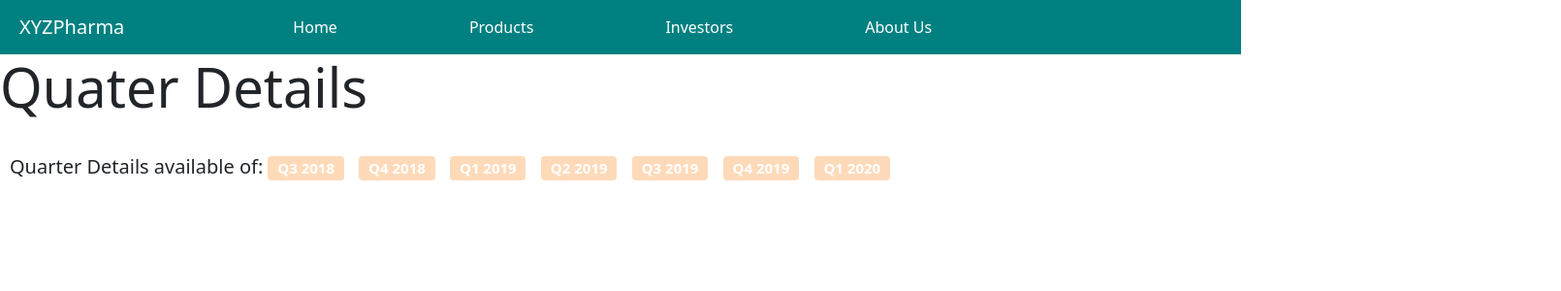
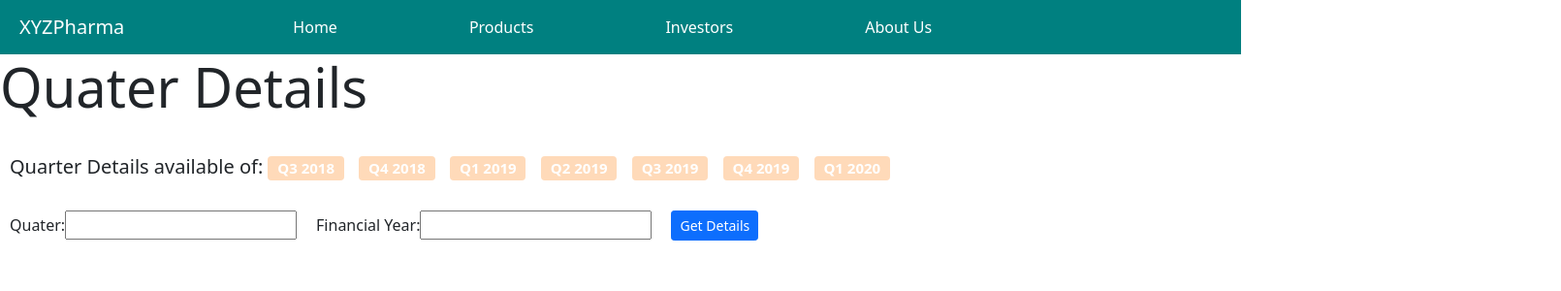
Before and after one commit to abfeb8/pharma, an Angular app: page /investors in a window 1280 px wide. Shown: the top 300 px of the page at 97% size, 1610 px wide, since content can reach past the window. Built offline with nearby package versions, Linux system fonts and the light colour scheme.

Commit message:
investor page setup

```diff
--- a/src/app/investors/checkcasing.pipe.ts
+++ b/src/app/investors/checkcasing.pipe.ts
@@ -5,10 +5,11 @@ import { Pipe, PipeTransform } from '@angular/core';
 })
 export class CheckcasingPipe implements PipeTransform {
 
-  transform(value:string, args?: any): any {
+  transform(value: string, args?: string[]): string {
 
     //convert quater to uppercase and then combine the quater and year entered
-    return
+    return value.toUpperCase()+args;
+
 
   }
 
--- a/src/app/investors/investors.component.css
+++ b/src/app/investors/investors.component.css
@@ -18,6 +18,10 @@ form{
     width: 1600px;
     margin-left: 10px;
     padding-top:20px;
+    display: flex;
+}
+form>div{
+    margin-right:20px;
 }
 .qd{
     font-size: 20px;
--- a/src/app/investors/investors.component.html
+++ b/src/app/investors/investors.component.html
@@ -15,11 +15,45 @@
             <span class="badge">Q1 2020</span>
         </div>
 
-        <!-- implement a reactive form that have two input fields and a button to collect the quater and financial year detail
-        <form>    </form> -->
+        <!-- implement a reactive form that have two input fields and a button to collect the quater and financial year detail -->
+        <form [formGroup]="quaterForm">
+            <div>
+                <label for="quater">Quater:</label>
+                <input type="text" name="quater" formControlName="quater">
+            </div>
+            <div>
+                <label for="fyear">Financial Year:</label>
+                <input type="text" name="fyear" formControlName="fyear">
+            </div>
+            <button class="btn btn-primary btn-sm" (click)="getQDetails()">Get Details</button>
+        </form>
 
     </div>
     <!-- implement a table to show the details of the quater selected if the quater detail is available -->
+    <div *ngIf="!showError && showTable">
+        <table class="table table-bordered">
+            <thead class="thead-dark">
+                <th>Quarter</th>
+                <th>Sales</th>
+                <th>Other Income</th>
+                <th>Goss Profit</th>
+                <th>Depreciation</th>
+                <th>Intrest</th>
+                <th>Tax</th>
+                <th>Net Profit</th>
+            </thead>
+            <tr>
+                <td>{{quaterDetails.quater}}</td>
+                <td>{{quaterDetails.result.sales}}</td>
+                <td>{{quaterDetails.result.otherIncome}}</td>
+                <td>{{quaterDetails.result.grossProfit}}</td>
+                <td>{{quaterDetails.result.Depreciation}}</td>
+                <td>{{quaterDetails.result.Interest}}</td>
+                <td>{{quaterDetails.result.Tax}}</td>
+                <td>{{quaterDetails.result.netProfit}}</td>
+            </tr>
+        </table>
+    </div>
     <div *ngIf="showError" class="error">
         <h4><span class="fas fa-cat"></span> {{errorMessage}}</h4>
     </div>
--- a/src/app/investors/investors.component.ts
+++ b/src/app/investors/investors.component.ts
@@ -2,7 +2,7 @@ import { Component, OnInit } from '@angular/core';
 import { FormBuilder, FormGroup, Validators } from '@angular/forms';
 import { Quarterinfo } from './Quarterinfo';
 import { InvestorsService } from './investors.service';
-import {CheckcasingPipe} from './checkcasing.pipe';
+import { CheckcasingPipe } from './checkcasing.pipe';
 @Component({
   selector: 'app-investors',
   templateUrl: './investors.component.html',
@@ -10,30 +10,47 @@ import {CheckcasingPipe} from './checkcasing.pipe';
 })
 export class InvestorsComponent implements OnInit {
   quaterForm!: FormGroup;
-  quaterDetails!:any;
+  quaterDetails!: Quarterinfo;
   showTable: boolean = false;
   selectedQDetails!: string;
-  errorMessage!: string;
+  errorMessage: string = "Only the above mention quater details are currently available";
   showError: boolean = false;
 
   //Inject the FormBuilder and investorsService, InvestorsService and CheckcasingPipe objects to the constructor
- constructor() { }
+  constructor(
+    private formBuilder: FormBuilder,
+    private investorService: InvestorsService,
+    checkCasePipe: CheckcasingPipe) { }
 
   ngOnInit() {
     //Initialize the variable quaterForm with a FormBuilder group method containing the below mentioned form control.
     //quater: required validation
     //fyear: required validation
- }//ngOninit
+    this.quaterForm = this.formBuilder.group({
+      quater: ["", Validators.required],
+      fyear: ["", Validators.required]
+    })
+  }
 
   //Implement getQDetails method that takes in value from input field and display the details of the quater asked for
   getQDetails() {
-
     //initialize selectedQDetails to the call of the customPipe transform method to convert quater in uppercase and then combine the quater and year entered
-
-             //code here
+    this.selectedQDetails = new CheckcasingPipe().
+      transform(this.quaterForm.value['quater'], this.quaterForm.value['fyear']);
 
     //implement the call to getQDetails() of investorsService that will filter the detail of the selected quater and financial year, if specified quater is not available show corresponding errorMessage
-
-             //code here
+    let check: boolean = false;
+    this.investorService.getQDetails().subscribe(quatersArray => quatersArray.forEach(quater => {
+      if (quater.quater === this.selectedQDetails) {
+        this.quaterDetails = <Quarterinfo>quater;
+        console.log(this.quaterDetails.result);
+        check = true
+      }
+      if (!check) {
+        this.showError = true;
+      } else {
+        this.showError = false;
+      }
+    }), () => this.showError = true, () => this.showTable = true);
   }
 }
--- a/src/app/investors/investors.service.ts
+++ b/src/app/investors/investors.service.ts
@@ -1,7 +1,7 @@
 import { Injectable } from '@angular/core';
-import {HttpClient} from '@angular/common/http';
+import { HttpClient } from '@angular/common/http';
 import { Observable } from 'rxjs';
-import {Quarterinfo} from './Quarterinfo';
+import { Quarterinfo } from './Quarterinfo';
 
 @Injectable({
   providedIn: 'root'
@@ -9,11 +9,10 @@ import {Quarterinfo} from './Quarterinfo';
 export class InvestorsService {
 
   //Inject the HttpClient object to the constructor
-  constructor() { }
+  constructor(private http: HttpClient) { }
 
-  // getQDetails():Observable<Quarterinfo[]> {
-  //   //make a GET call to  "http://localhost:3000/quaterInfo"
-  //   return
-
-  // }
+  getQDetails(): Observable<Quarterinfo[]> {
+    //make a GET call to  "http://localhost:3000/quaterInfo"
+    return this.http.get<Quarterinfo[]>("http://localhost:3000/quaterInfo");
+  }
 }
```
Lines whose indentation alone changed are shown as unchanged.
